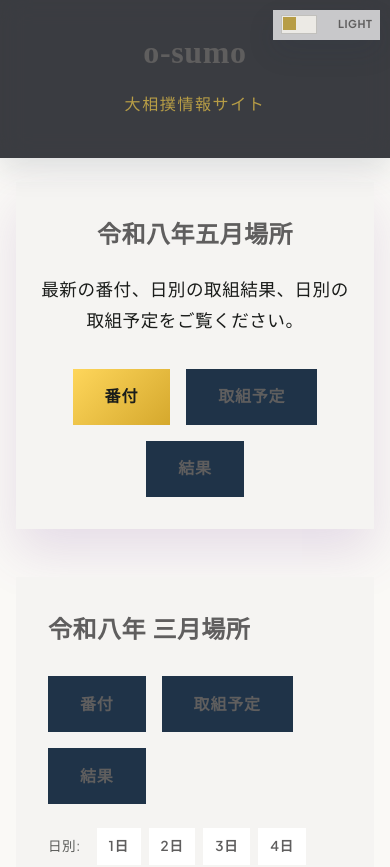
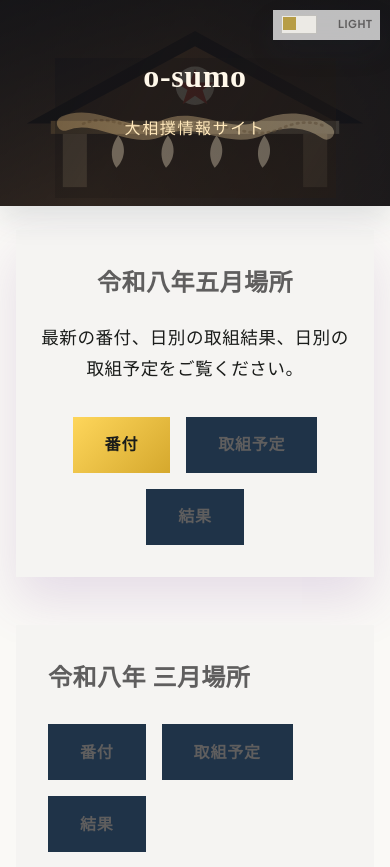
Before and after one commit to dai/o-sumo, a React (Vite) app: page / in a window 390 px wide. Shown: the top 867 px of the page. Built offline with nearby package versions, Linux system fonts and the light colour scheme.

Commit message:
Add sumo-themed header background imagery

```diff
--- a/app/index.css
+++ b/app/index.css
@@ -7,21 +7,33 @@
 
 /* Dark glass header */
 .home-header {
-  background: rgba(17, 19, 25, 0.82);
-  backdrop-filter: blur(14px);
-  -webkit-backdrop-filter: blur(14px);
-  color: var(--color-dark-text);
+  background:
+    linear-gradient(120deg, rgba(17, 19, 25, 0.8) 0%, rgba(17, 19, 25, 0.68) 40%, rgba(17, 19, 25, 0.88) 100%),
+    url('/images/header/dohyo-roof.svg') center/cover no-repeat;
+  color: #f6f2e9;
   padding: 4rem 2rem;
   text-align: center;
   position: sticky;
   top: 0;
   z-index: 100;
   box-shadow: var(--shadow-soft);
+  overflow: hidden;
+}
+
+.home-header::after {
+  content: '';
+  position: absolute;
+  inset: 0;
+  background: url('/images/header/yokozuna-tsuna.svg') right center / min(52vw, 540px) auto no-repeat;
+  opacity: 0.45;
+  pointer-events: none;
 }
 
 .header-content {
   max-width: 800px;
   margin: 0 auto;
+  position: relative;
+  z-index: 1;
 }
 
 .home-title {
@@ -29,14 +41,14 @@
   font-weight: 900;
   margin-bottom: 0.5rem;
   letter-spacing: 0.02em;
-  color: var(--color-primary);
+  color: #fff8ea;
   font-family: var(--font-serif);
 }
 
 .home-subtitle {
   font-size: 1.25rem;
   font-weight: 400;
-  color: var(--color-secondary-dim);
+  color: #ffe8bb;
   letter-spacing: 0.1em;
 }
 
@@ -422,3 +434,17 @@
     padding: 0.35rem 0.85rem;
   }
 }
+
+
+@media (max-width: 768px) {
+  .home-header {
+    padding: 3rem 1.25rem;
+    background-position: center top;
+  }
+
+  .home-header::after {
+    background-size: min(72vw, 380px) auto;
+    background-position: center 88%;
+    opacity: 0.35;
+  }
+}
```
Also changed, not shown: public/images/header/dohyo-roof.svg (added), public/images/header/yokozuna-tsuna.svg (added).
